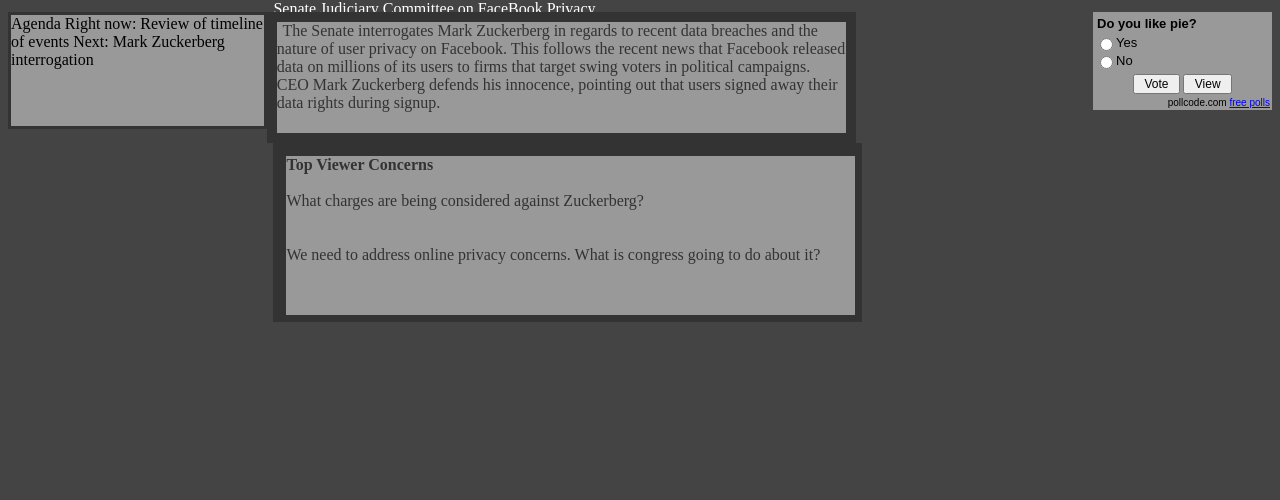
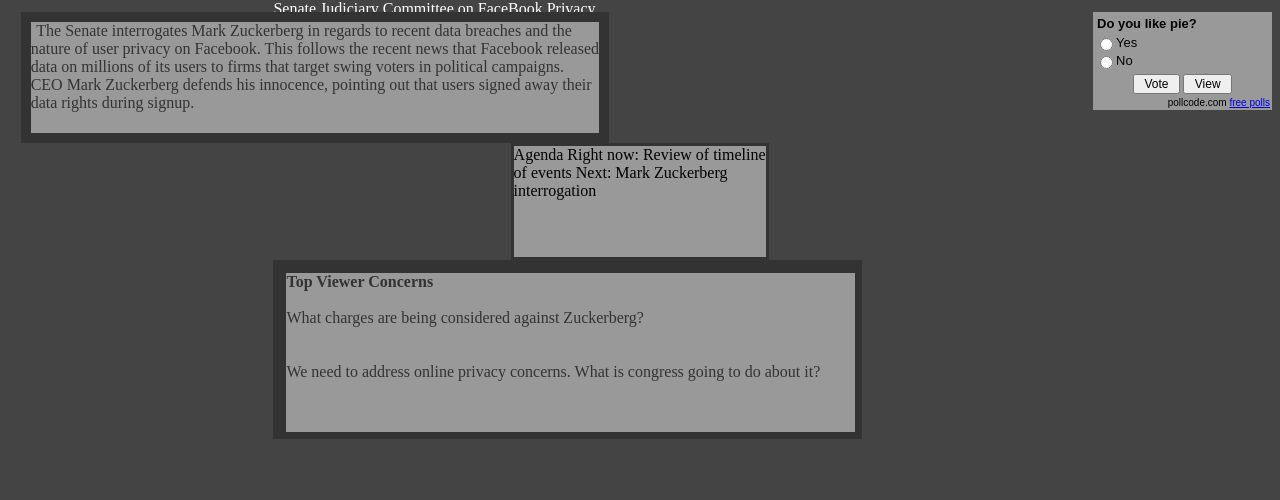
Before and after one commit to tarkin96/4140Spring2018, a PHP site: page /user_page1.php in a window 1280 px wide. Shown: the part 628-1128 px from the top of the page. Run offline with PHP 8.4, Linux system fonts and the light colour scheme; a user stored in the database is signed in; data comes from the database, SQL or seed files in the repository; data that the repository does not hold is empty; some libraries are stand-ins or nearby versions; some web fonts are replaced.

Commit message:
fixing up before turn in #10

```diff
--- a/files/mystyles(wade).css
+++ b/files/mystyles(wade).css
@@ -191,6 +191,7 @@ input.submitmsg {
 	width: 45%;
 	height: 7%;
 	background: #999;
+	margin-left: 1%;
 	display: inline-block;
 }
 
@@ -224,7 +225,7 @@ input.submitmsg {
 	height: 7%;
 	background: #999;
 	margin: 0 auto;
-	float: left;
+
 }
 
 .botmiddle .agenda desc {
```
